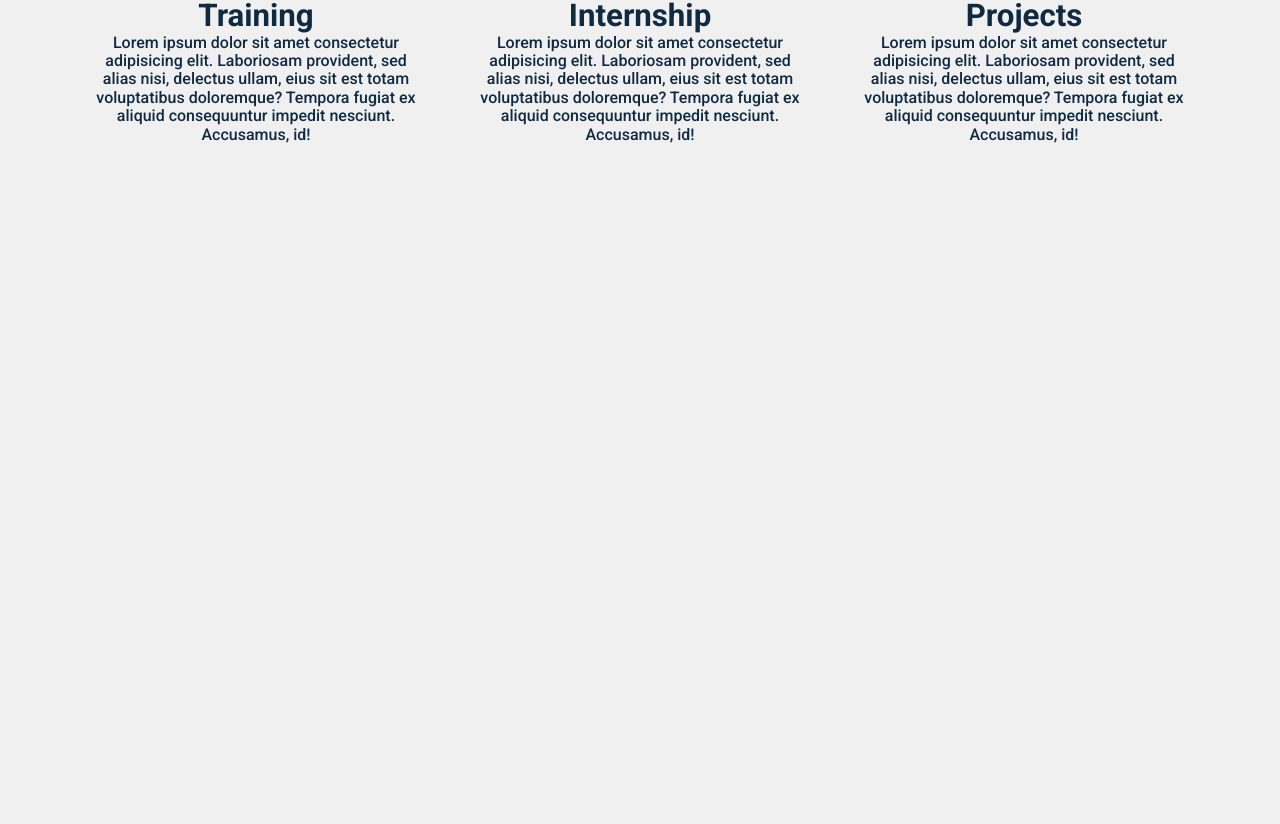
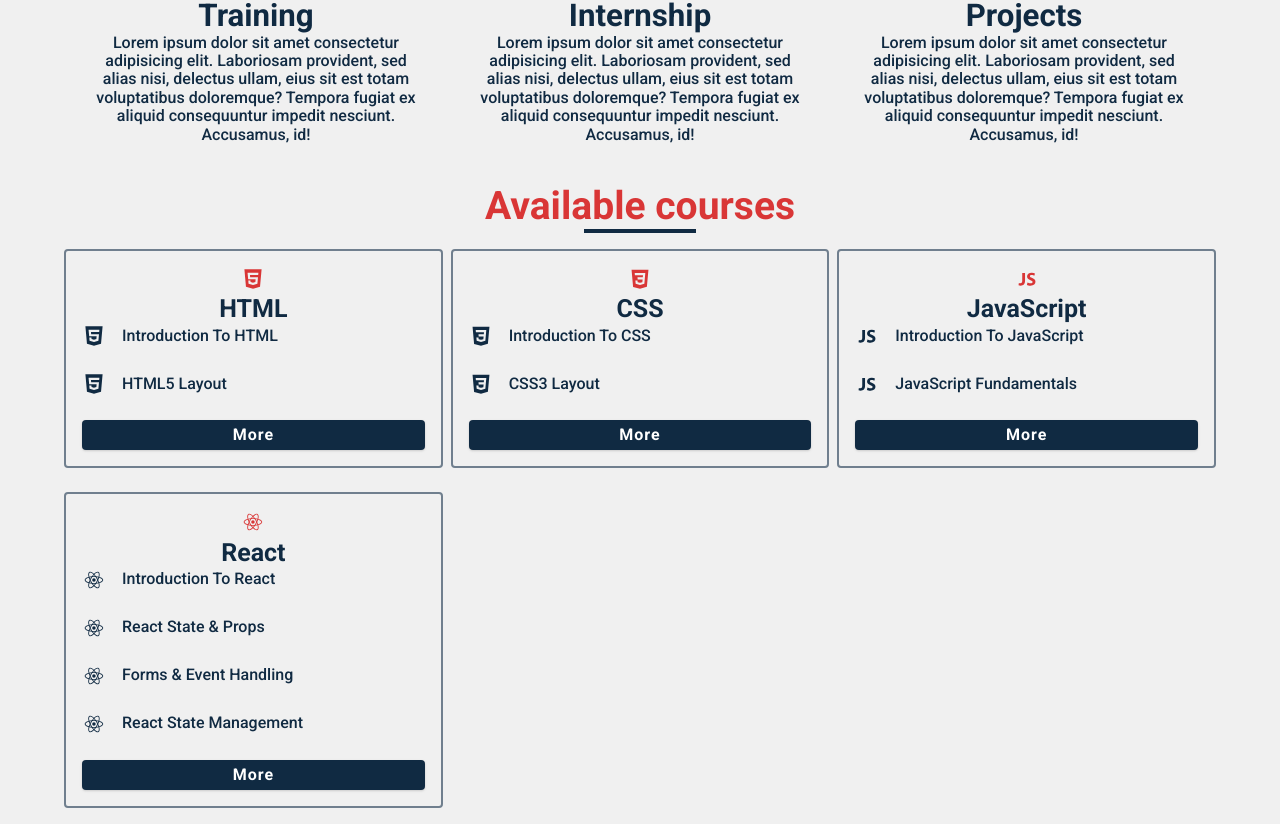
Before and after one commit to Oniboy6775/Sijatech, a React (Create React App) app: page / in a window 1280 px wide. Shown: the part 978-1802 px from the top of the page. Before the commit the page ends 1162 px from the top, so only its background shows below. Built offline with nearby package versions, Linux system fonts and the light colour scheme.

Commit message:
added courses section

```diff
--- a/src/App.js
+++ b/src/App.js
@@ -1,12 +1,14 @@
 import Nav from "./components/Nav";
 import Hero from "./components/Hero";
 import OurServices from "./components/OurServices";
+import Courses from "./components/Courses";
 function App() {
   return (
     <>
       <Nav />
       <Hero />
       <OurServices />
+      <Courses />
     </>
   );
 }
--- /dev/null
+++ b/src/components/Courses.js
@@ -0,0 +1,88 @@
+import React from "react";
+import styled from "styled-components";
+import { AiFillHtml5 } from "react-icons/ai";
+import { DiCss3, DiJavascript1, DiReact } from "react-icons/di";
+
+const Courses = () => {
+  const courses = [
+    {
+      name: "HTML",
+      list: ["Introduction to HTML", "HTML5 layout"],
+      icon: <AiFillHtml5 />,
+    },
+    {
+      name: "CSS",
+      list: ["Introduction to CSS", "CSS3 layout"],
+      icon: <DiCss3 />,
+    },
+    {
+      name: "JavaScript",
+      list: ["Introduction to JavaScript", "JavaScript fundamentals"],
+      icon: <DiJavascript1 />,
+    },
+    {
+      name: "React",
+      list: [
+        "Introduction to React",
+        "React state & props",
+        "Forms & Event handling",
+        "React state management",
+      ],
+      icon: <DiReact />,
+    },
+  ];
+  return (
+    <Wrapper className="container">
+      <h2 className="title">Available courses</h2>
+      <div className="title-underline"></div>
+      <div className="courses  row">
+        {courses.map((course, index) => {
+          const { icon, list, name } = course;
+          return (
+            <div className="course col" key={index}>
+              <div className="course__icon center">{icon}</div>
+              <h4 className="center">{name}</h4>
+              <div className="course__list">
+                {list.map((e, index) => (
+                  <p key={index} className="course__list__item">
+                    {icon}
+                    <span>{e}</span>
+                  </p>
+                ))}
+              </div>
+              <button className="btn btn-block">More</button>
+            </div>
+          );
+        })}
+      </div>
+    </Wrapper>
+  );
+};
+
+export default Courses;
+const Wrapper = styled.section`
+  .course__icon {
+    color: var(--light-red);
+  }
+  .course {
+    padding: 1rem;
+    margin-bottom: 1rem;
+    border: 2px solid var(--primary-300);
+    border-radius: var(--borderRadius);
+  }
+  .course__list__item {
+    display: flex;
+    align-items: center;
+    text-transform: capitalize;
+    svg {
+      margin-right: 1rem;
+    }
+  }
+  @media (min-width: 600px) {
+    .row {
+      display: grid;
+      gap: 0.5rem;
+      grid-template-columns: repeat(3, 1fr);
+    }
+  }
+`;
--- a/src/components/Hero.js
+++ b/src/components/Hero.js
@@ -10,10 +10,12 @@ const Hero = () => {
       }}
     >
       <div className="welcome">
-        <h2 className="center">
+        <h3 className="center">
           Welcome to <br />
-          <span> SijaTech </span> Institute
-        </h2>
+          <h2>
+            Sija<span>Tech </span> Institute
+          </h2>
+        </h3>
         <p className="center">...embodiment of technology</p>
       </div>
     </Wrapper>
@@ -21,7 +23,6 @@ const Hero = () => {
 };
 export default Hero;
 const Wrapper = styled.div`
-  /* background: linear-gradient(to bottom red, blue); */
   background-position: center;
   background-repeat: no-repeat;
   background-size: cover;
--- a/src/components/Nav.js
+++ b/src/components/Nav.js
@@ -33,6 +33,7 @@ const Nav = () => {
 export default Nav;
 
 const Wrapper = styled.section`
+  z-index: 2;
   nav {
     display: flex;
     padding: 1rem 0;
--- a/src/components/OurServices.js
+++ b/src/components/OurServices.js
@@ -53,7 +53,7 @@ const Wrapper = styled.section`
     svg {
       font-size: 3rem;
     }
-    @media (min-width: 500px) {
+    @media (min-width: 600px) {
       .service__text {
         text-align: center;
       }
--- a/src/index.css
+++ b/src/index.css
@@ -110,6 +110,7 @@ li {
 }
 .title {
   color: var(--light-red);
+  text-align: center;
 }
 .center {
   text-align: center;
```
